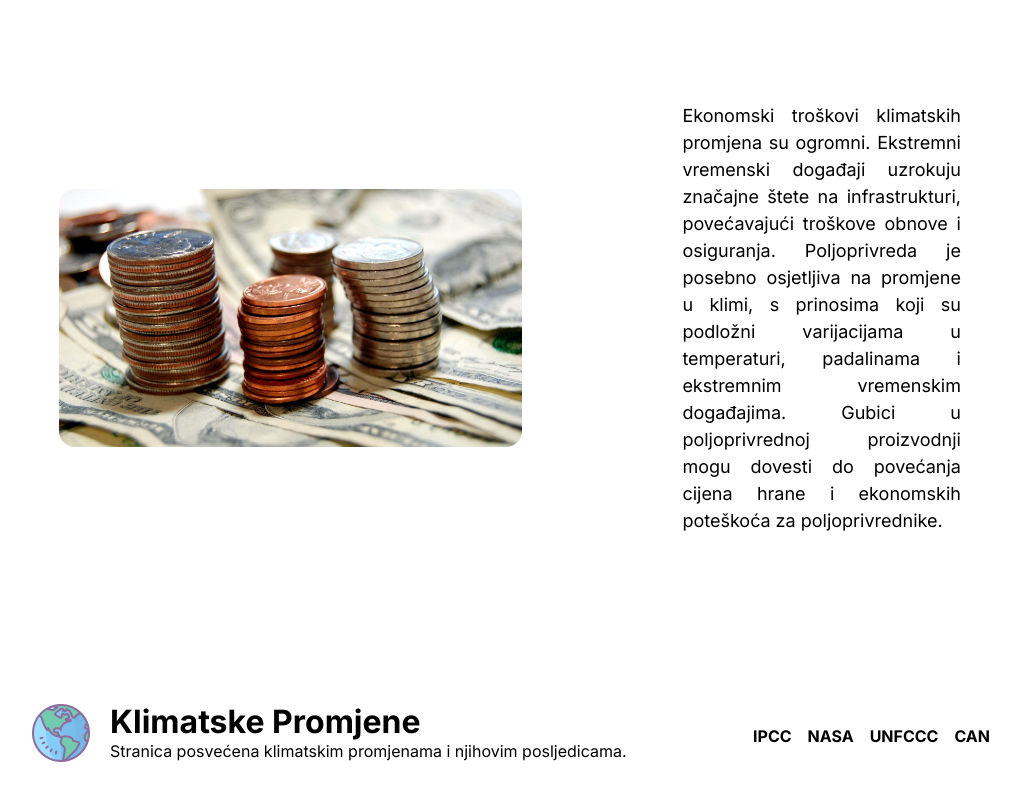
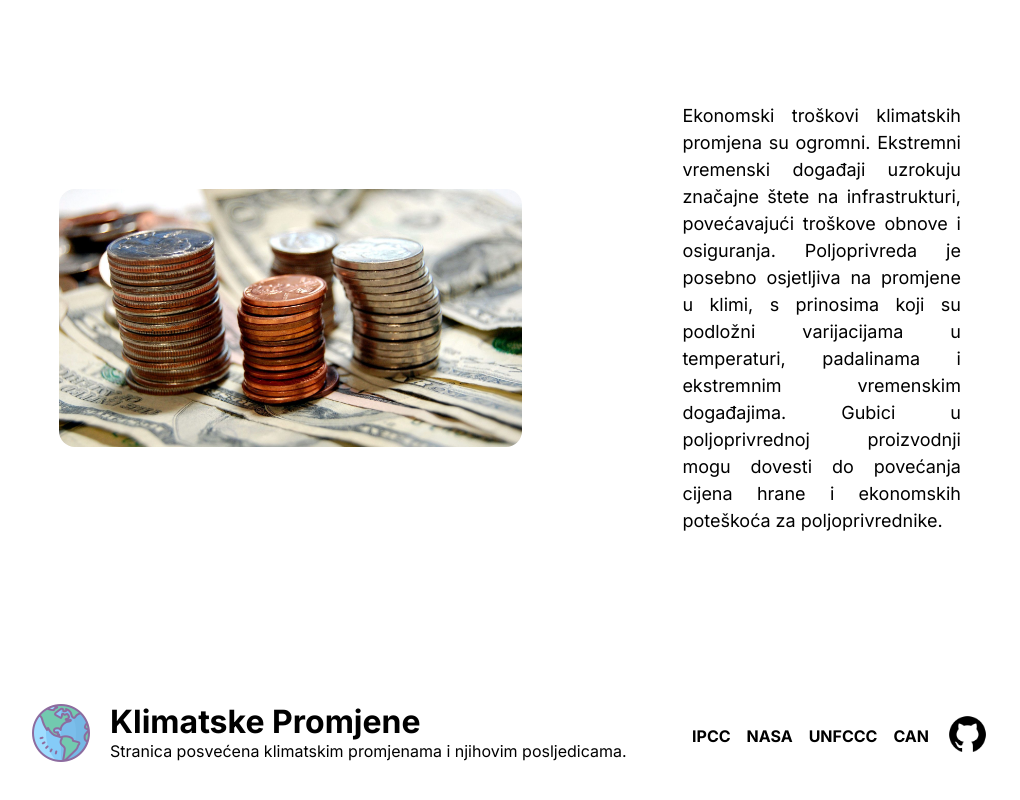
Before and after one commit to Digital39999/klmprm, a plain HTML site: page posljedice.html in a window 1280 px wide. Shown: the part 2372-3172 px from the top of the page, without its empty margins (130-1150 px from the left). Drawn offline with Linux system fonts and the light colour scheme; files whose address does not match are found by name.

Commit message:
Of course i forgot it on other pages

```diff
--- a/posljedice.html
+++ b/posljedice.html
@@ -76,6 +76,9 @@
 				<b><a href="https://climate.nasa.gov/" target="_blank">NASA</a></b>
 				<b><a href="https://unfccc.int/" target="_blank">UNFCCC</a></b>
 				<b><a href="https://unfccc.int/" target="_blank">CAN</a></b>
+				<b><a href="https://github.com/Digital39999/klmprm" target="_blank">
+					<img src="assets/github.png" width="45px" height="auto">
+				</a></b>
 			</div>
 		</footer>
 
```
Also changed, not shown: rjesenja.html (+3 -0 lines), uzroci.html (+3 -0 lines).
